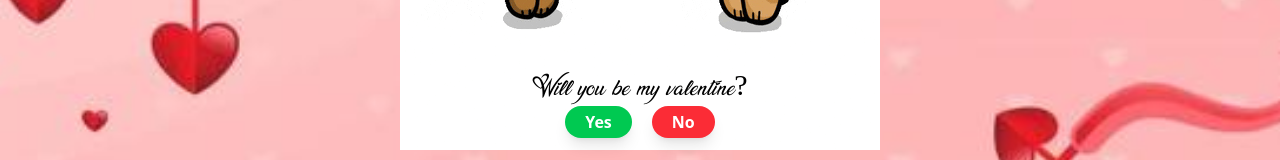
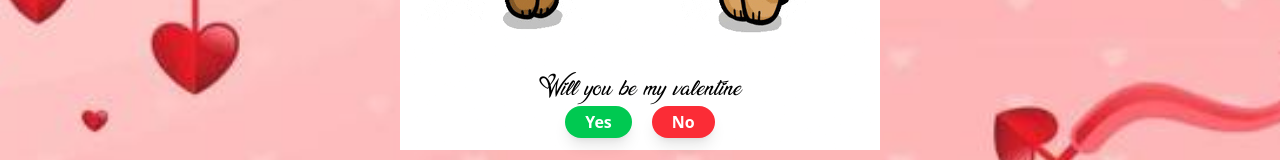
Before and after one commit to abyss01701/Valentine-Card, a React (Vite) app: page / in a window 1280 px wide. Shown: the part 470-630 px from the top of the page. Built offline with nearby package versions, Linux system fonts and the light colour scheme.

Commit message:
Update App.jsx

```diff
--- a/src/App.jsx
+++ b/src/App.jsx
@@ -43,7 +43,7 @@ function App() {
       <div className="-mt-20 text-center">
         {!isYesClicked && (
         <h2 className="text-black text-3xl" style={{ fontFamily: "'Lucy Said OK', cursive" }}>
-          Will you be my valentine?
+          Will you be my valentine
         </h2>
         )}
 
```
